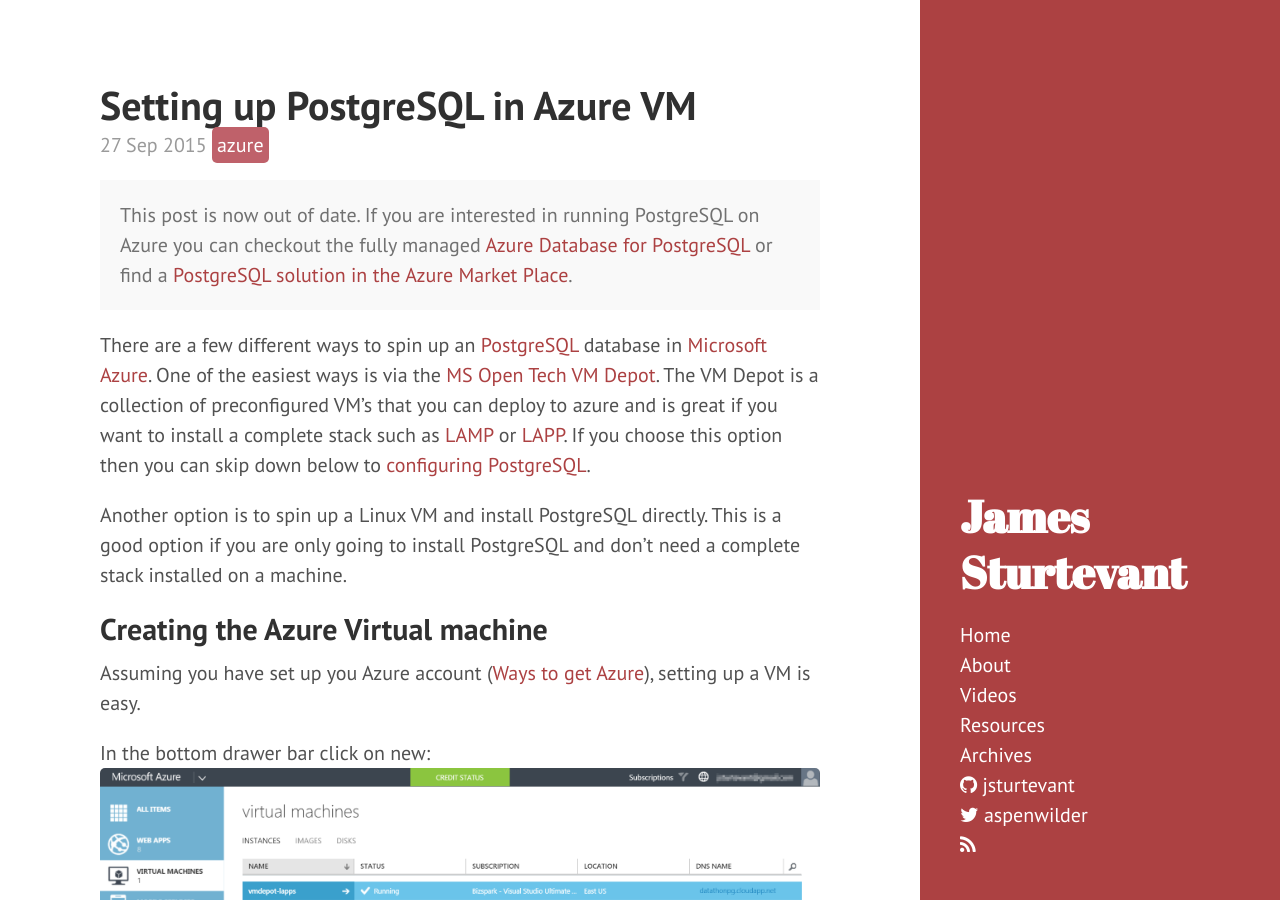
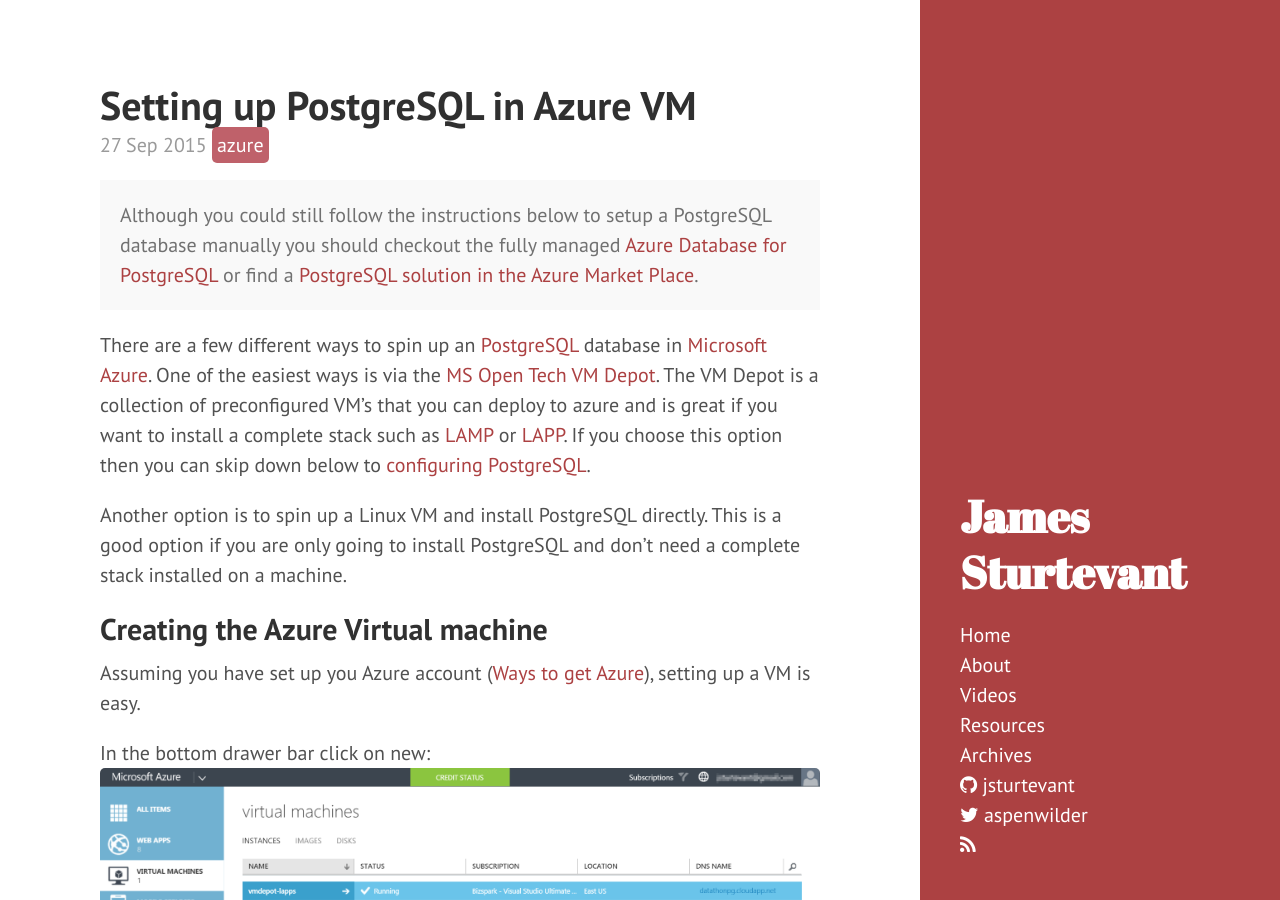
Before and after one commit to jsturtevant/jsturtevant.github.io, a Jekyll site: the page built from _posts/2015-09-27-setting-up-postgresql-in-azure-vm.markdown, in a window 1280 px wide and 900 px high. Built offline with Jekyll 4.4.1, drawn with Linux system fonts in a browser that asks for light colours; nearby versions of some CDN libraries; comment, search, counter and statistics services are not loaded.

Commit message:
you could do the manual steps below.... or use managed...

```diff
--- a/_posts/2015-09-27-setting-up-postgresql-in-azure-vm.markdown
+++ b/_posts/2015-09-27-setting-up-postgresql-in-azure-vm.markdown
@@ -6,7 +6,7 @@ categories:
   - azure
 ---
 
-<p class="message">This post is now out of date.  If you are interested in running PostgreSQL on Azure you can checkout the fully managed <a href="https://azure.microsoft.com/en-us/services/postgresql/">Azure Database for PostgreSQL</a> or find a <a href="https://azuremarketplace.microsoft.com/en-us/marketplace/apps?search=postgresql&page=1">PostgreSQL solution in the Azure Market Place</a>.
+<p class="message">Although you could still follow the instructions below to setup a PostgreSQL database manually you should checkout the fully managed <a href="https://azure.microsoft.com/en-us/services/postgresql/">Azure Database for PostgreSQL</a> or find a <a href="https://azuremarketplace.microsoft.com/en-us/marketplace/apps?search=postgresql&page=1">PostgreSQL solution in the Azure Market Place</a>.
 </p>
 
 There are a few different ways to spin up an [PostgreSQL](http://www.postgresql.org/) database in [Microsoft Azure](https://azure.microsoft.com/en-us/).  One of the easiest ways is via the [MS Open Tech VM Depot](https://vmdepot.msopentech.com/List/Index).  The VM Depot is a collection of preconfigured VM's that you can deploy to azure and is great if you want to install a complete stack such as [LAMP](https://vmdepot.msopentech.com/List/Index?sort=Featured&search=LAMP) or [LAPP](https://vmdepot.msopentech.com/List/Index?sort=Featured&search=LAPP).  If you choose this option then you can skip down below to [configuring PostgreSQL](#configure).
```
